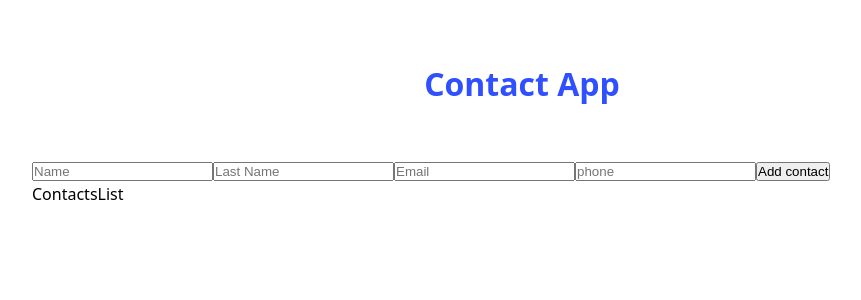
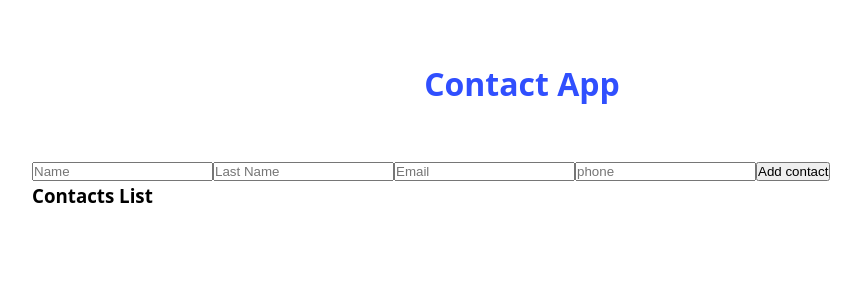
Before and after one commit to Haniyeh-Afrasiyabi/Contact-app, a React (Vite) app: page / in a window 1280 px wide. Shown: the top 300 px of the page, without its empty margins (118-979 px from the left). Built offline with nearby package versions, Linux system fonts and the light colour scheme.

Commit message:
Create unique IDs

```diff
--- a/package.json
+++ b/package.json
@@ -11,7 +11,8 @@
   },
   "dependencies": {
     "react": "^19.0.0",
-    "react-dom": "^19.0.0"
+    "react-dom": "^19.0.0",
+    "uuid": "^11.1.0"
   },
   "devDependencies": {
     "@eslint/js": "^9.21.0",
--- a/src/components/Contacts.jsx
+++ b/src/components/Contacts.jsx
@@ -1,11 +1,13 @@
 import { useState } from "react";
 import ContactsList from "./ContactsList";
 import inputs from "../constants/inputs";
+import { v4 } from "uuid";
 
 function Contacts() {
   const [contacts, setContacts] = useState([]);
   const [alert, setAlert] = useState("");
   const [contact, setContact] = useState({
+    id: "",
     name: "",
     lastName: "",
     email: "",
@@ -30,7 +32,8 @@ function Contacts() {
       return;
     }
     setAlert("");
-    setContacts((contacts) => [...contacts, contact]);
+    const newContact = { ...contact, id: v4() };
+    setContacts((contacts) => [...contacts, newContact]);
     setContact({
       name: "",
       lastName: "",
--- a/src/components/ContactsList.jsx
+++ b/src/components/ContactsList.jsx
@@ -1,6 +1,15 @@
-function ContactsList(props) {
-  console.log(props);
-  return <div>ContactsList</div>;
+function ContactsList({ contacts }) {
+  console.log(contacts);
+  return (
+    <div>
+      <h3>Contacts List</h3>
+      <ul>
+        {contacts.map((contact) => {
+          <li key={contact.id}>{contact.name}</li>;
+        })}
+      </ul>
+    </div>
+  );
 }
 
 export default ContactsList;
```
Also changed, not shown: 1 other file (tests, documents, lock files or other folders).
